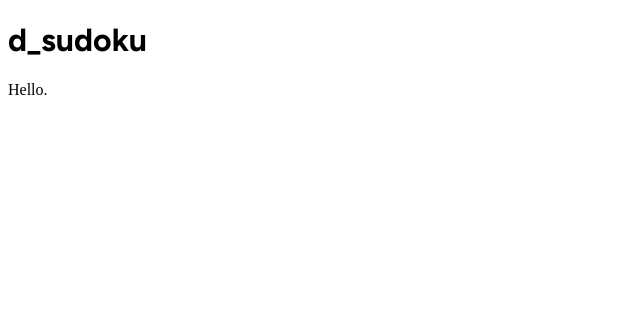
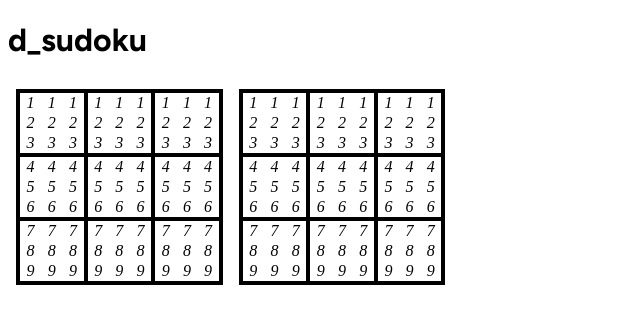
Before and after one commit to David-England/solver-zero-ui-2, a Next.js app: page / in a window 1280 px wide. Shown: the top 324 px of the page, without its empty margins (0-640 px from the left). Built offline with nearby package versions, Linux system fonts and the light colour scheme.

Commit message:
Add Sudoku and SolutionPane components
I stole much of the CSS from the SolverZeroUI Blazor project.

```diff
--- a/src/app/page.tsx
+++ b/src/app/page.tsx
@@ -1,7 +1,9 @@
+import SolutionPane from "@/components/solution-pane/solution-pane";
+
 export default function Home() {
   return (
     <>
-      <p>Hello.</p>
+      <SolutionPane />
     </>
   );
 }
--- /dev/null
+++ b/src/components/solution-pane/solution-pane.tsx
@@ -0,0 +1,22 @@
+import Sudoku from "../sudoku/sudoku";
+
+const sudoku1: Number[][] = [
+    [1, 1, 1, 1, 1, 1, 1, 1, 1],
+    [2, 2, 2, 2, 2, 2, 2, 2, 2],
+    [3, 3, 3, 3, 3, 3, 3, 3, 3],
+    [4, 4, 4, 4, 4, 4, 4, 4, 4],
+    [5, 5, 5, 5, 5, 5, 5, 5, 5],
+    [6, 6, 6, 6, 6, 6, 6, 6, 6],
+    [7, 7, 7, 7, 7, 7, 7, 7, 7],
+    [8, 8, 8, 8, 8, 8, 8, 8, 8],
+    [9, 9, 9, 9, 9, 9, 9, 9, 9],
+]
+
+export default function SolutionPane() {
+    return (
+        <>
+            <Sudoku arr={sudoku1}></Sudoku>
+            <Sudoku arr={sudoku1}></Sudoku>
+        </>
+    )
+}
--- /dev/null
+++ b/src/components/sudoku/sudoku.module.css
@@ -0,0 +1,30 @@
+div.sudoku {
+    display: inline-block;
+    vertical-align: bottom;
+}
+
+    div.sudoku table {
+        font-style: italic;
+        margin: 8px;
+        border: 4px solid black;
+        border-collapse: collapse;
+    }
+
+        div.sudoku table tr:hover {
+            background-color: lightblue;
+        }
+
+        div.sudoku table tr:nth-child(3n) {
+            border-bottom: 4px solid black;
+        }
+
+        div.sudoku table tr td {
+            height: 1em;
+            padding: 1px;
+            text-align: center;
+            width: 1.2em;
+        }
+
+            div.sudoku table tr td:nth-child(3n) {
+                border-right: 4px solid black;
+            }
--- /dev/null
+++ b/src/components/sudoku/sudoku.tsx
@@ -0,0 +1,17 @@
+import styling from './sudoku.module.css'
+
+export default function Sudoku({ arr }: { arr: Number[][] }) {
+    return (
+        <div className={styling.sudoku}>
+            <table>
+                <tbody>
+                    {arr.map(row =>
+                    <tr>
+                        {row.map(x => <td>{x.toString()}</td>)}
+                    </tr>)}
+                </tbody>
+        </table>
+        </div>
+
+    )
+}
```
